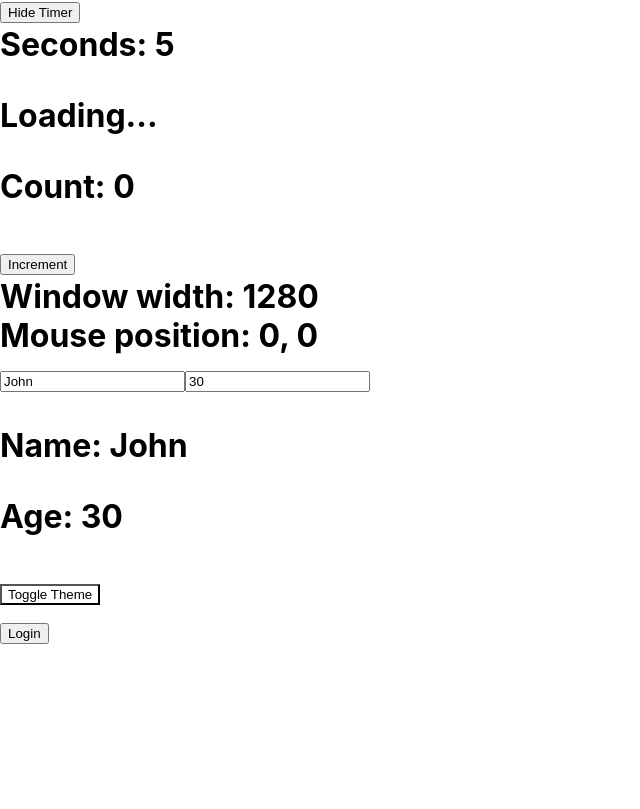
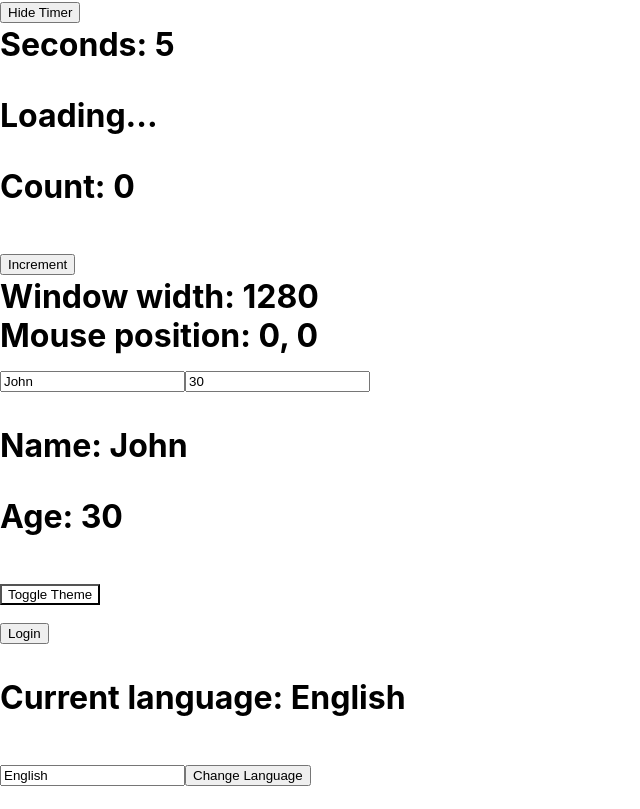
Before and after one commit to salinpaul94/60_DAY_PLAN_FOR_CROSS_PALTFORM_DEVELOPMENT, a React (Create React App) app in the folder test-roject/: page / in a window 1280 px wide. Shown: the part 195-1004 px from the top of the page, without its empty margins (0-640 px from the left). Before the commit the page ends 862 px from the top, so only its background shows below. Built offline with nearby package versions, Linux system fonts and the light colour scheme; no server answers.

Commit message:
task 6 app context to pass props dirctly without explicityly passing props to each sub component

```diff
--- a/test-roject/src/App.js
+++ b/test-roject/src/App.js
@@ -2,6 +2,7 @@ import './App.css';
 import AppContextApiTask5 from './componentsDay5/AppContextApiTask5';
 import AppContextApiTask6Example1 from './componentsDay5/AppContextApiTask5Example1';
 import AppContextApiTask5Example2 from './componentsDay5/AppContextApiTask5Example2';
+import AppContextApiTask6Example2 from './componentsDay5/AppContextTask6Example2';
 import AppHooks from './componentsDay5/AppHooks';
 import Counter from './componentsDay5/Counter'
 import CounterUseEffectTask3 from './componentsDay5/CounterUseEffectTask3';
@@ -24,6 +25,7 @@ const element = (
     <AppContextApiTask5/>
     <AppContextApiTask5Example2/>
     <AppContextApiTask6Example1/>
+    <AppContextApiTask6Example2/>
   </h1>
 )
 
--- /dev/null
+++ b/test-roject/src/componentsDay5/AppContextTask6Example2.js
@@ -0,0 +1,40 @@
+import React, { createContext, useState, useContext } from 'react';
+
+const LanguageContext = createContext();
+
+function AppContextApiTask6Example2() {
+  const [language, setLanguage] = useState('English');
+
+  return (
+    <LanguageContext.Provider value={{ language, setLanguage }}>
+      <LanguageSelector />
+    </LanguageContext.Provider>
+  );
+}
+
+function LanguageSelector() {
+  const { language, setLanguage} = useContext(LanguageContext);
+  const [inputValue, setInputValue] = useState(language);
+
+  const handleInputChange = (e) => {
+    setInputValue(e.target.value);
+  }
+
+  const handleChangeLanguage = () => {
+    setLanguage(inputValue);
+  }
+  return (
+    <div>
+      <p>Current language: {language}</p>
+      <input
+        type='text'
+        value={inputValue}
+        onChange={handleInputChange}
+        placeholder='Enter Language'
+      />
+      <button onClick={handleChangeLanguage}>Change Language</button>
+    </div>
+  );
+}
+
+export default AppContextApiTask6Example2;
```
